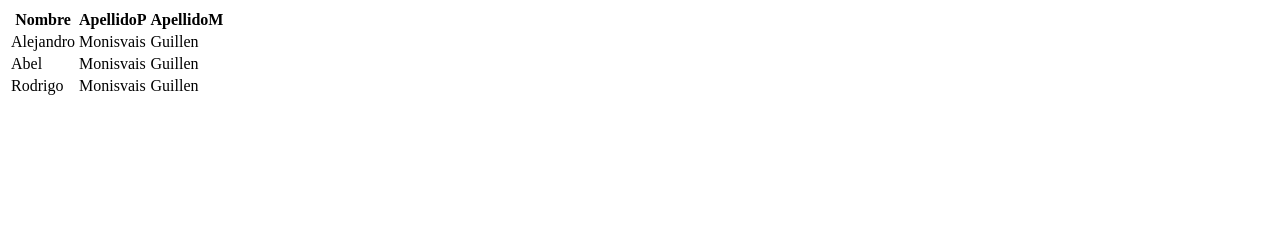
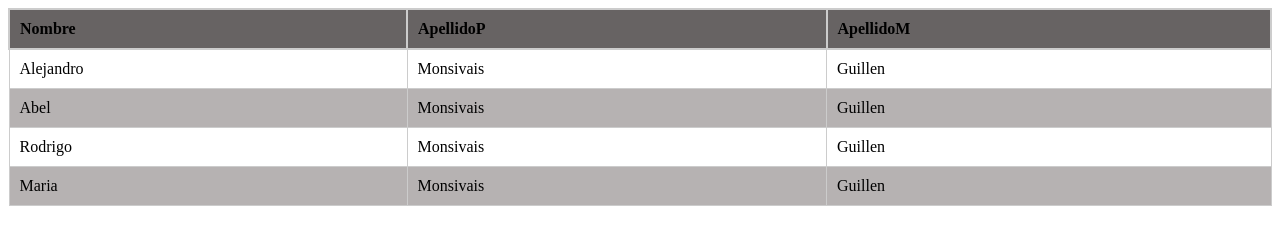
Before and after one commit to Alejandro123MG/AlejandroMonsivasi-20100239, a plain HTML site: page Parcial 2/CreacionElementos/CreacionElementos.html in a window 1280 px wide. Drawn offline with Linux system fonts and the light colour scheme.

Commit message:
elementos

```diff
--- a/Parcial 2/CreacionElementos/CreacionElementos.html
+++ b/Parcial 2/CreacionElementos/CreacionElementos.html
@@ -9,46 +9,68 @@
     <div id="contenedor"></div>
     <script>
         let encabezados=['Nombre','ApellidoP','ApellidoM'];
-        let datos=[{nombre: 'Alejandro',apellidoP: 'Monisvais',apellidoM:'Guillen'},
-                  {nombre: 'Abel',apellidoP: 'Monisvais',apellidoM:'Guillen'},
-                  {nombre: 'Rodrigo',apellidoP: 'Monisvais',apellidoM:'Guillen'}
+        let datos=[{nombre: 'Alejandro',apellidoP: 'Monsivais',apellidoM:'Guillen'},
+                  {nombre: 'Abel',apellidoP: 'Monsivais',apellidoM:'Guillen'},
+                  {nombre: 'Rodrigo',apellidoP: 'Monsivais',apellidoM:'Guillen'},
+                  {nombre: 'Maria',apellidoP: 'Monsivais',apellidoM:'Guillen'}
                 ];
 
         let tab= document.createElement("table");
+        tab.style.width = "100%";
+        tab.style.borderCollapse = "collapse";
+
+
         let enc= document.createElement("thead");
         let fil= document.createElement("tr");
-
 
         encabezados.forEach(elemento =>{
             let th= document.createElement("th");
             th.innerText=elemento;
+            th.style.padding = "10px";
+            th.style.textAlign = "left";
+            th.style.border = "2px solid #ccc";
+            th.style.backgroundColor = "#676363";
             fil.appendChild(th);
         });
         enc.appendChild(fil);
         tab.appendChild(enc);
 
-        tbody=document.createElement("tbody");
+        let tbody=document.createElement("tbody");
         datos.forEach(function(elemento){
-
             let fila= document.createElement("tr");
 
             let td1= document.createElement("td");
             td1.innerText=elemento.nombre;
+            td1.style.padding = "10px";
+            td1.style.textAlign = "left";
+            td1.style.border = "1px solid #ccc";
             fila.appendChild(td1);
 
             let td2= document.createElement("td");
             td2.innerText=elemento.apellidoP;
+            td2.style.padding = "10px";
+            td2.style.textAlign = "left";
+            td2.style.border = "1px solid #ccc";
             fila.appendChild(td2);
 
             let td3= document.createElement("td");
             td3.innerText=elemento.apellidoM;
+            td3.style.padding = "10px";
+            td3.style.textAlign = "left";
+            td3.style.border = "1px solid #ccc";
             fila.appendChild(td3);
 
             tbody.appendChild(fila);
-        })
+        });
 
         tab.appendChild(tbody);
         document.getElementById("contenedor").appendChild(tab);
+
+        // Establecer estilos para filas pares del tbody
+        const evenRows = document.querySelectorAll("tbody tr:nth-child(even)");
+        evenRows.forEach((row) => {
+            row.style.backgroundColor = "#B6B2B2";
+        });
     </script>
 </body>
 </html>
```
